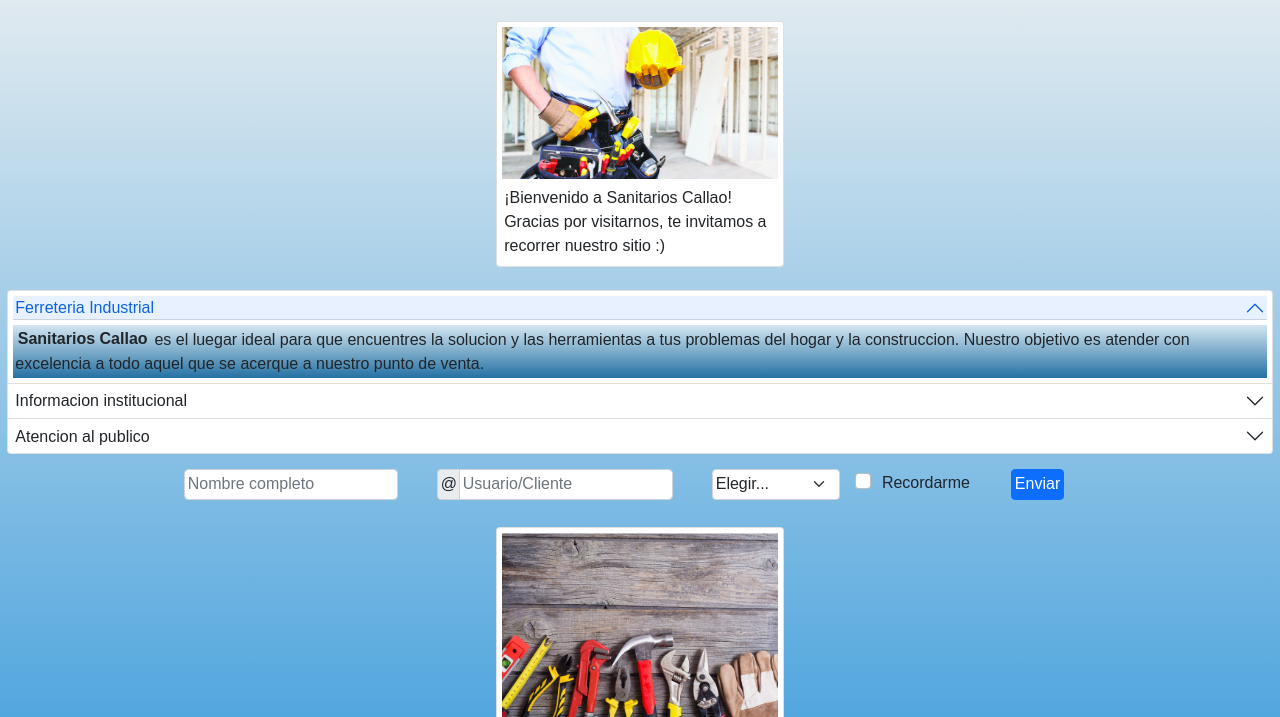
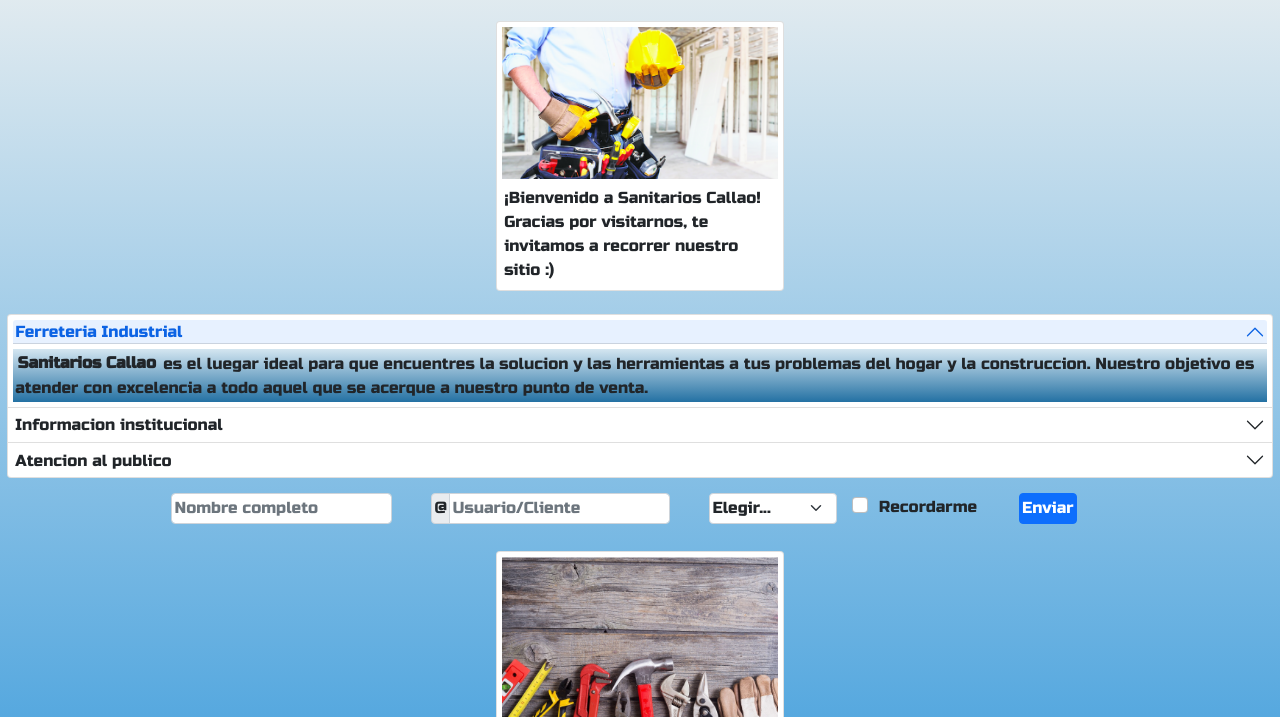
Before and after one commit to BrianEZM/mi-repositorio1-coderhouse1, a plain HTML site: page index.html in a window 1280 px wide. Shown: the part 62-779 px from the top of the page. Drawn offline with nearby package versions, Linux system fonts and the light colour scheme.

Commit message:
agregando google fonts solo al index

```diff
--- a/index.html
+++ b/index.html
@@ -10,6 +10,9 @@
     <!-- Bootstrap CSS -->
     <link href="https://cdn.jsdelivr.net/npm/bootstrap@5.0.2/dist/css/bootstrap.min.css" rel="stylesheet" integrity="sha384-EVSTQN3/azprG1Anm3QDgpJLIm9Nao0Yz1ztcQTwFspd3yD65VohhpuuCOmLASjC" crossorigin="anonymous">
     <link rel="stylesheet" href="styles/styles.css">
+    <link rel="preconnect" href="https://fonts.googleapis.com">
+<link rel="preconnect" href="https://fonts.gstatic.com" crossorigin>
+<link href="https://fonts.googleapis.com/css2?family=Bebas+Neue&family=Russo+One&display=swap" rel="stylesheet">
 
     <title>Sanitarios Callao | La ferreteria de tu barrio</title>
   </head>
--- a/styles/styles.scss
+++ b/styles/styles.scss
@@ -1,6 +1,6 @@
 * {
   // box-sizing: border-box;
-  font-family: sans-serif!important;
+  font-family: 'Russo One', sans-serif;
   padding: 0.15rem!important;
 }
 
```
Also changed, not shown: styles/styles.css, 1 other file.
